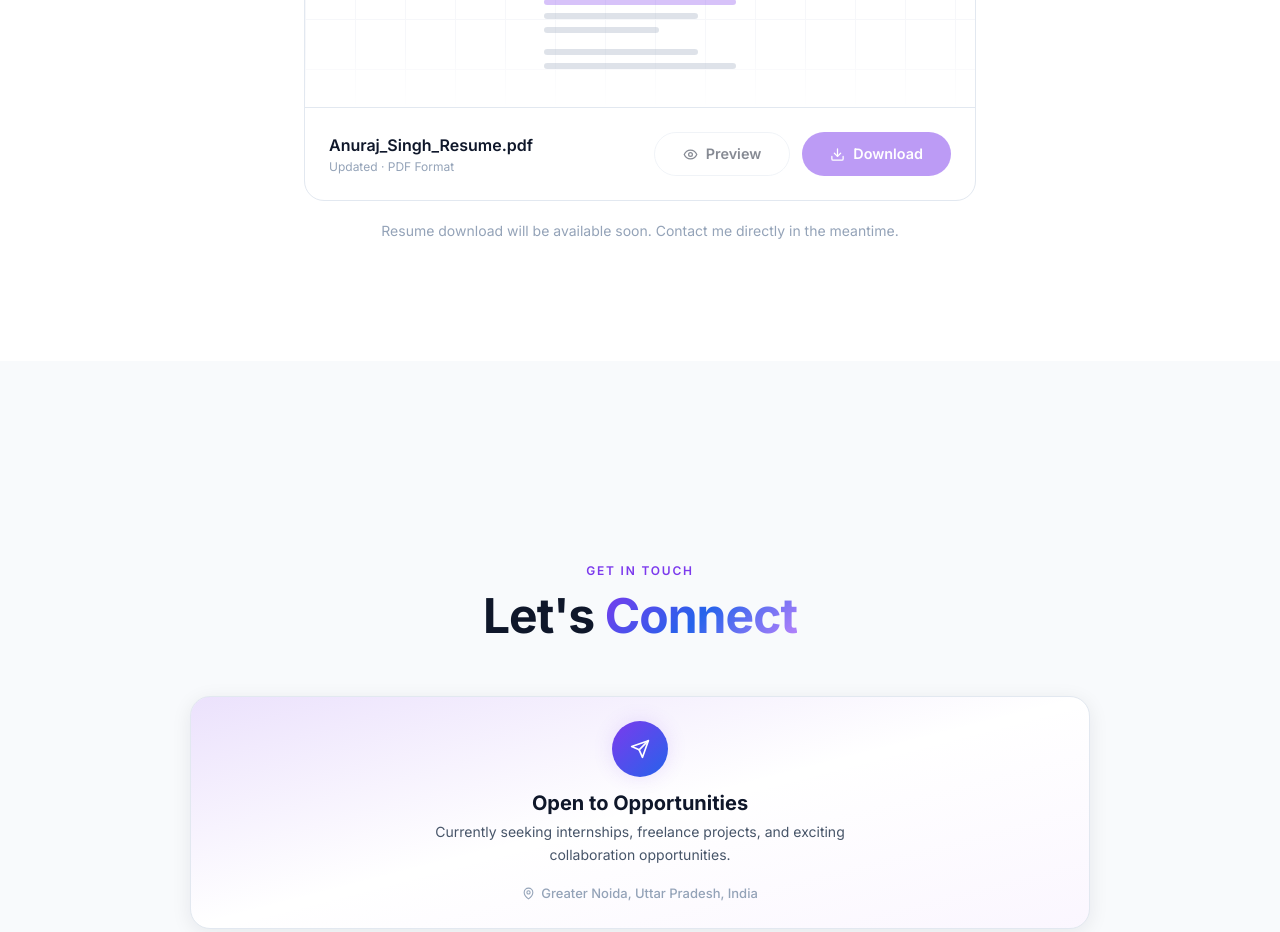
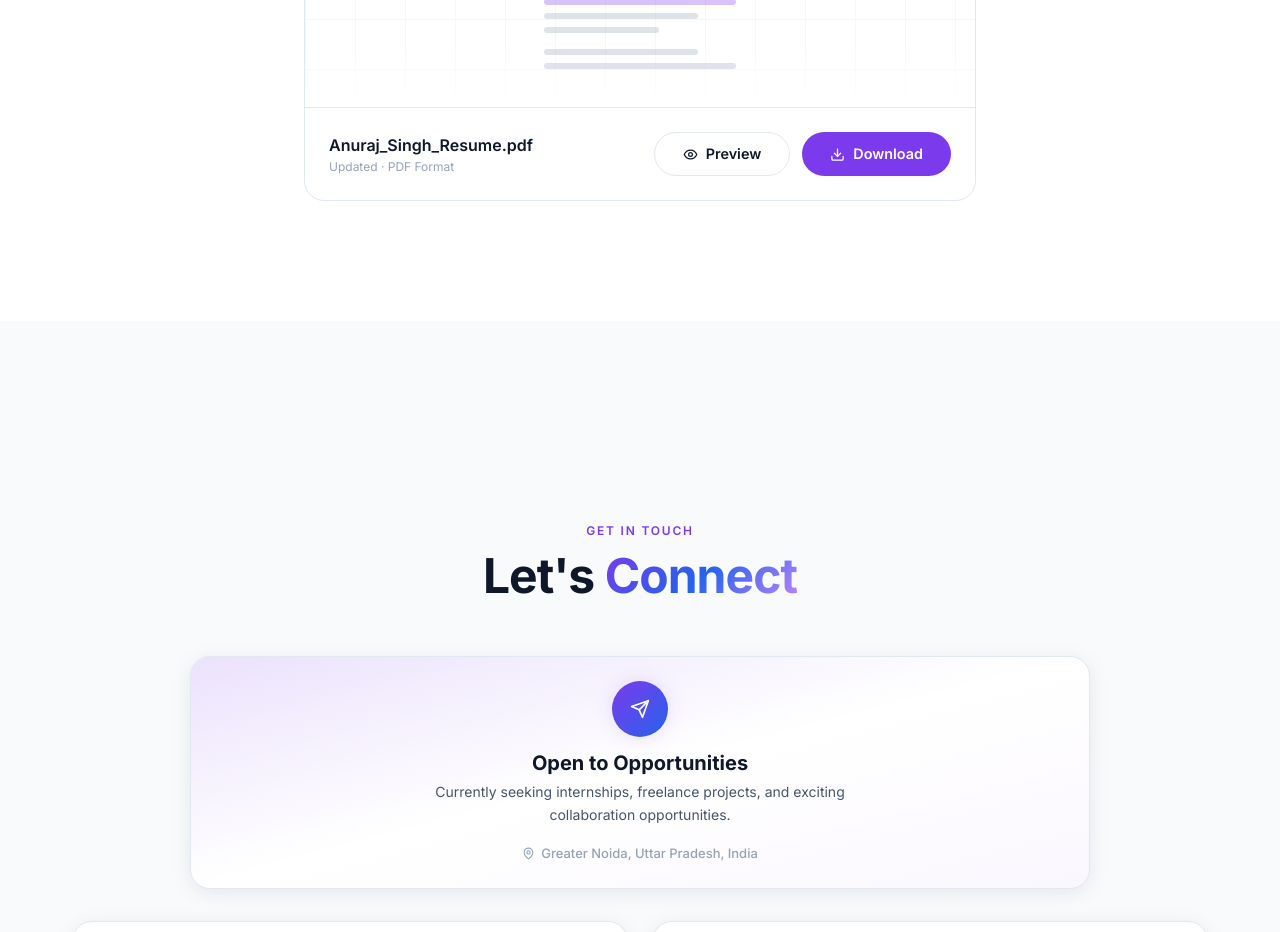
Before and after one commit to its-anuraj/My-Portfolio, a Next.js app: page / in a window 1280 px wide. Shown: the part 6640-7572 px from the top of the page. Built offline with nearby package versions, Linux system fonts and the light colour scheme.

Commit message:
feat: add resume pdf and enable download links

```diff
--- a/src/components/sections/Resume.tsx
+++ b/src/components/sections/Resume.tsx
@@ -72,39 +72,32 @@ export default function Resume() {
 
               {/* Buttons */}
               <div className="flex items-center gap-3 flex-shrink-0">
-                <button
+                <a
+                  href="/resume.pdf"
+                  target="_blank"
+                  rel="noopener noreferrer"
                   id="resume-preview"
-                  disabled
-                  className="btn-secondary opacity-50 cursor-not-allowed text-sm px-4 py-2"
-                  title="Preview coming soon"
+                  className="btn-secondary text-sm px-4 py-2 flex items-center gap-2"
+                  title="Preview resume"
                 >
                   <Eye size={15} />
                   Preview
-                </button>
-                <button
+                </a>
+                <a
+                  href="/resume.pdf"
+                  download
                   id="resume-download"
-                  disabled
-                  className="btn-primary opacity-50 cursor-not-allowed text-sm px-4 py-2"
-                  title="Download coming soon"
+                  className="btn-primary text-sm px-4 py-2 flex items-center gap-2"
+                  title="Download resume"
                 >
                   <Download size={15} />
                   Download
-                </button>
+                </a>
               </div>
             </div>
           </div>
         </motion.div>
 
-        {/* Footnote */}
-        <motion.p
-          initial={{ opacity: 0 }}
-          whileInView={{ opacity: 1 }}
-          viewport={{ once: true }}
-          transition={{ delay: 0.3, duration: 0.5 }}
-          className="text-center text-[var(--text-muted)] text-xs sm:text-sm mt-5"
-        >
-          Resume download will be available soon. Contact me directly in the meantime.
-        </motion.p>
       </div>
     </SectionWrapper>
   );
```
Also changed, not shown: 1 other file (tests, documents, lock files or other folders).
